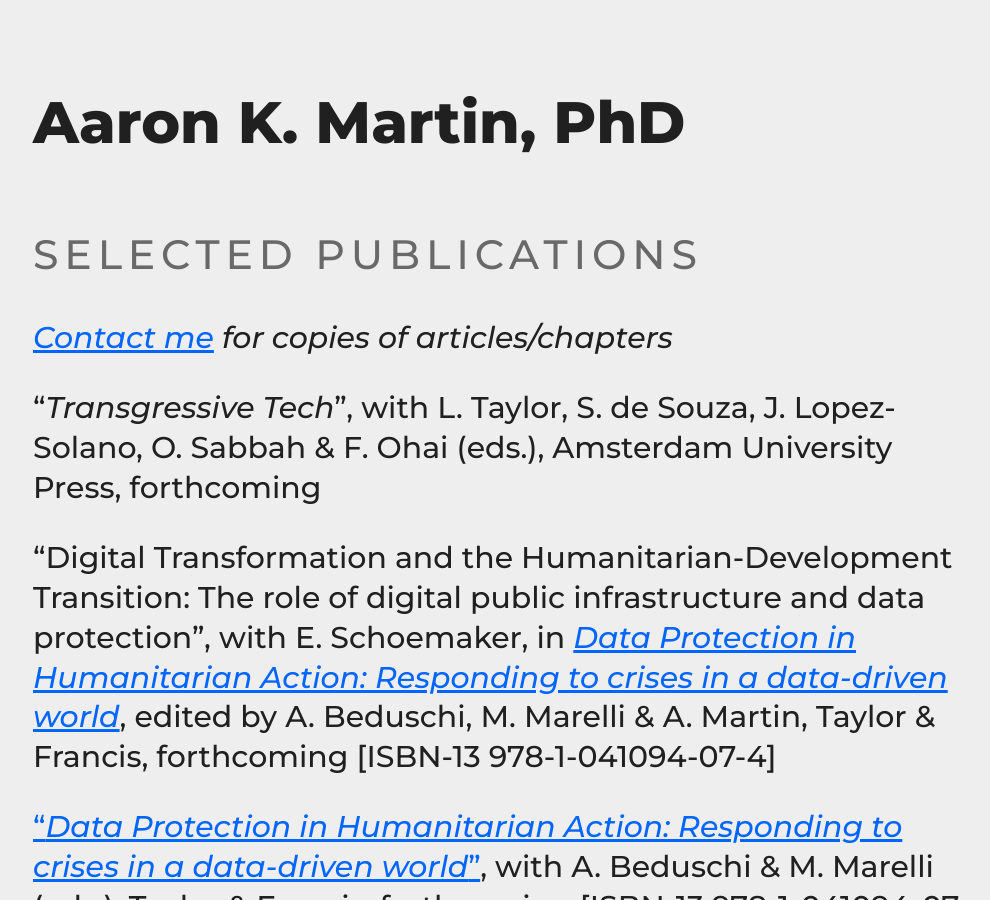
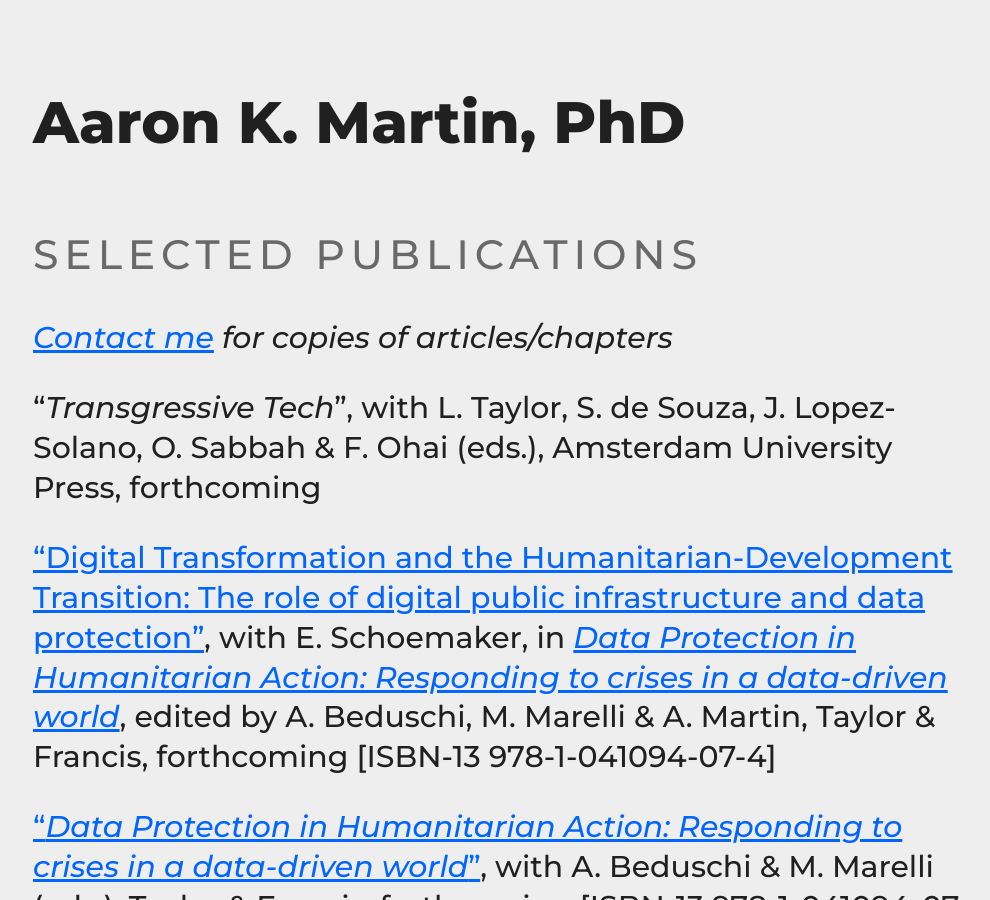
Before and after one commit to haroonalrasheed/641a, a Jekyll site: the page built from selected-publications/index.md, in a window 1280 px wide and 900 px high. Shown: the whole window, without its empty margins (131-1121 px from the left). Built offline with Jekyll 4.4.1, drawn with Linux system fonts in a browser that asks for light colours; part of the change alters nothing that is shown.

```diff
--- a/selected-publications/index.md
+++ b/selected-publications/index.md
@@ -14,7 +14,7 @@ _[Contact me](mailto:a.k.martin@alumni.lse.ac.uk) for copies of articles/chapter
 
 "_Transgressive Tech_", with L. Taylor, S. de Souza, J. Lopez-Solano, O. Sabbah & F. Ohai (eds.), Amsterdam University Press, forthcoming
 
-"Digital Transformation and the Humanitarian-Development Transition: The role of digital public infrastructure and data protection", with E. Schoemaker, in [_Data Protection in Humanitarian Action: Responding to crises in a data-driven world_](https://www.routledge.com/Data-Protection-in-Humanitarian-Action-Responding-to-Crises-in-a-Data-Driven-World/Beduschi-Marelli-Martin/p/book/9781041094586), edited by A. Beduschi, M. Marelli & A. Martin, Taylor & Francis, forthcoming [ISBN-13 978-1-041094-07-4]
+["Digital Transformation and the Humanitarian-Development Transition: The role of digital public infrastructure and data protection"](https://doi.org/10.4324/9781003650164-9), with E. Schoemaker, in [_Data Protection in Humanitarian Action: Responding to crises in a data-driven world_](https://doi.org/10.4324/9781003650164), edited by A. Beduschi, M. Marelli & A. Martin, Taylor & Francis, forthcoming [ISBN-13 978-1-041094-07-4]
 
 ["_Data Protection in Humanitarian Action: Responding to crises in a data-driven world_"](https://www.routledge.com/Data-Protection-in-Humanitarian-Action-Responding-to-Crises-in-a-Data-Driven-World/Beduschi-Marelli-Martin/p/book/9781041094586), with A. Beduschi & M. Marelli (eds.), Taylor & Francis, forthcoming [ISBN-13 978-1-041094-07-4]
 
```
